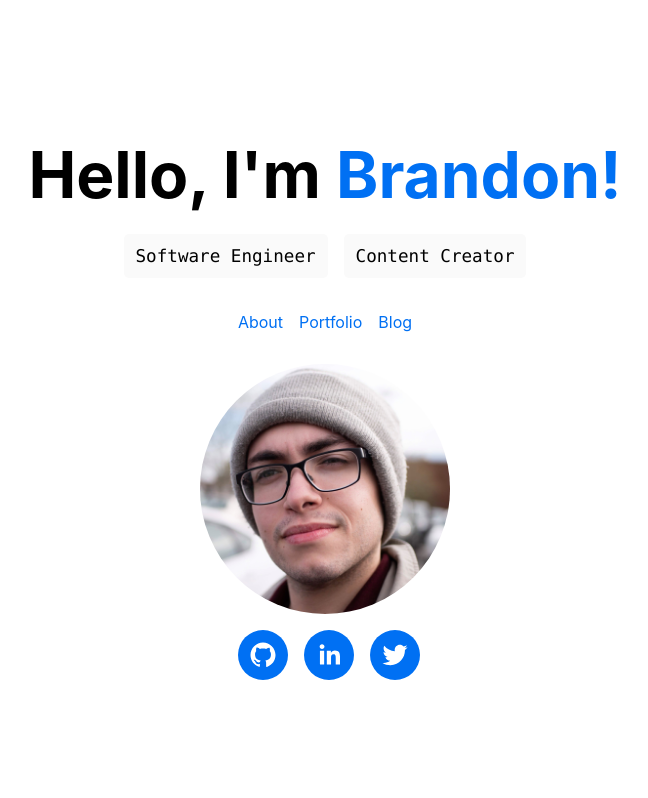
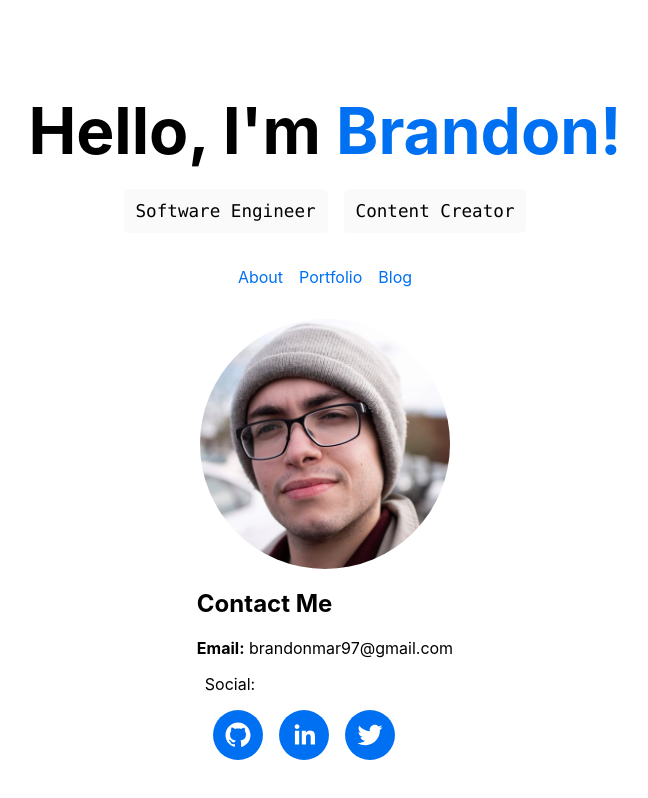
Before and after one commit to branmar97/my-mdx-blog, a Next.js app: page / in a window 1280 px wide. Shown: the whole page, without its empty margins (315-963 px from the left). Built offline with nearby package versions, Linux system fonts and the light colour scheme.

Commit message:
add contact info

```diff
--- a/pages/index.js
+++ b/pages/index.js
@@ -31,10 +31,18 @@ export default function Home({ posts }) {
 
         <Image className={styles.portrait} src="/pic.jpeg" alt="Portrait Photo" width={250} height={250} />
 
-        <div className={styles.icons}>
-          <SocialIcon url="https://github.com/branmar97" bgColor="#0070f3" className={styles.icon} />
-          <SocialIcon url="https://www.linkedin.com/in/brandon-mar" bgColor="#0070f3" className={styles.icon} />
-          <SocialIcon url="https://twitter.com/branmar97" bgColor="#0070f3" className={styles.icon} />
+        <div className={styles.contact}>
+          <h2>Contact Me</h2>
+          <p>
+          <strong>Email:</strong> brandonmar97@gmail.com
+          </p>
+
+          <div className={styles.icons}>
+            <p>Social:</p>
+            <SocialIcon url="https://github.com/branmar97" bgColor="#0070f3" className={styles.icon} />
+            <SocialIcon url="https://www.linkedin.com/in/brandon-mar" bgColor="#0070f3" className={styles.icon} />
+            <SocialIcon url="https://twitter.com/branmar97" bgColor="#0070f3" className={styles.icon} />
+          </div>
         </div>
 
       </main>
```
